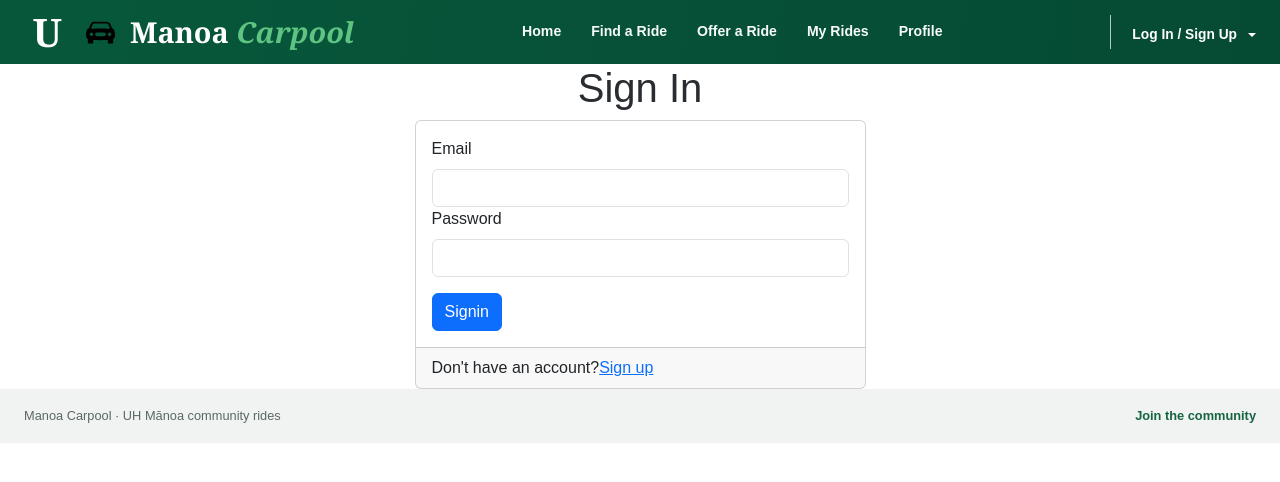
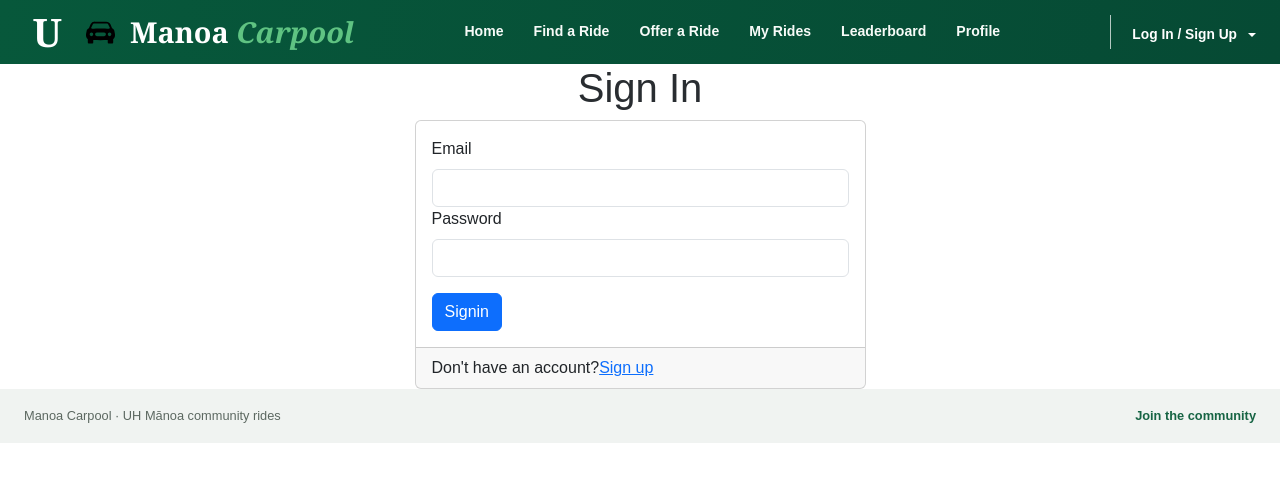
Before and after one commit to manoa-carpool/manoa-carpool, a Next.js app: page /auth/signin in a window 1280 px wide. Shown: the top 482 px of the page. Built offline with nearby package versions, Linux system fonts and the light colour scheme; no server answers.

Commit message:
Link navbar to Find a Ride and Leaderboard pages

```diff
--- a/src/components/Navbar.tsx
+++ b/src/components/Navbar.tsx
@@ -32,9 +32,10 @@ const NavBar: React.FC = () => {
         </Link>
         <nav className="site-nav-links" aria-label="Main navigation">
           <Link className={pathName === '/' ? 'active' : ''} href="/">Home</Link>
-          <Link href="/#available-rides">Find a Ride</Link>
+          <Link className={pathName === '/rides' ? 'active' : ''} href="/rides">Find a Ride</Link>
           <Link className={pathName === '/drive' ? 'active' : ''} href="/drive">Offer a Ride</Link>
           <Link href="/drive">My Rides</Link>
+          <Link className={pathName === '/leaderboard' ? 'active' : ''} href="/leaderboard">Leaderboard</Link>
           <Link href={profileLink}>Profile</Link>
           {currentUser && role === 'ADMIN' && (
             <Link className={pathName === '/admin' ? 'active' : ''} href="/admin">Admin</Link>
```
